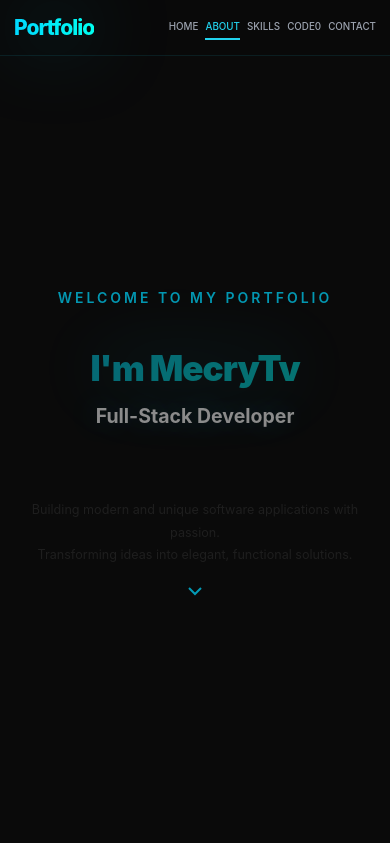
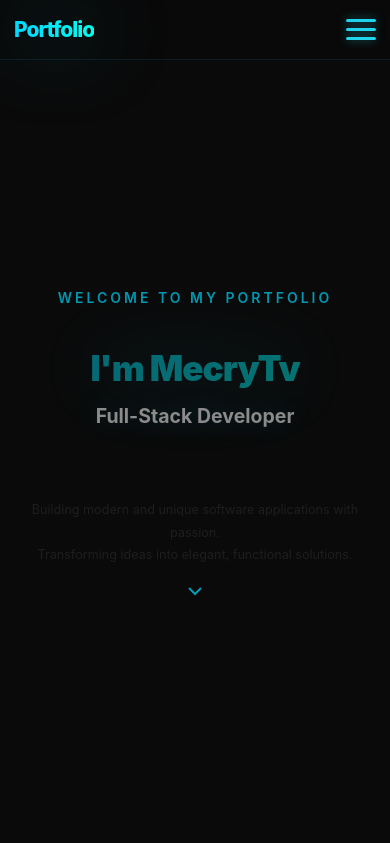
Before and after one commit to MecryTv/WEB-MyWebsite, a React (Vite) app: page /about in a window 390 px wide. Shown: the top 843 px of the page. Built offline with nearby package versions, Linux system fonts and the light colour scheme.

Commit message:
[EDIT] Responsive Layout

```diff
--- a/src/components/Header.tsx
+++ b/src/components/Header.tsx
@@ -1,26 +1,46 @@
-import React from "react";
+import React, { useState } from "react";
 import { Link, NavLink } from "react-router-dom";
 import "../styles/Header.scss";
 
 const Header: React.FC = () => {
+    const [isOpen, setIsOpen] = useState(false);
     const activeLinkClassName = "active-nav-link";
+
+    // Funktion zum Umschalten des Menüs
+    const toggleMenu = () => {
+        setIsOpen(!isOpen);
+    };
+
+    // Menü schließen, wenn ein Link geklickt wird
+    const closeMenu = () => {
+        setIsOpen(false);
+    };
 
     return (
         <header id="main-header" className="main-header">
             <nav className="header-nav">
-                <Link
-                    to="/"
-                    className="logo-link"
-                >
+                <Link to="/" className="logo-link" onClick={closeMenu}>
                     Portfolio
                 </Link>
 
-                <div className="nav-links">
+                {/* Hamburger Button (sichtbar auf Mobile) */}
+                <div
+                    className={`hamburger ${isOpen ? "active" : ""}`}
+                    onClick={toggleMenu}
+                >
+                    <span className="bar"></span>
+                    <span className="bar"></span>
+                    <span className="bar"></span>
+                </div>
+
+                {/* Navigations Links */}
+                <div className={`nav-links ${isOpen ? "active" : ""}`}>
                     <NavLink
                         to="/"
                         className={({ isActive }) =>
                             `nav-link ${isActive ? activeLinkClassName : ""}`
                         }
+                        onClick={closeMenu}
                     >
                         Home
                     </NavLink>
@@ -29,6 +49,7 @@ const Header: React.FC = () => {
                         className={({ isActive }) =>
                             `nav-link ${isActive ? activeLinkClassName : ""}`
                         }
+                        onClick={closeMenu}
                     >
                         About
                     </NavLink>
@@ -37,6 +58,7 @@ const Header: React.FC = () => {
                         className={({ isActive }) =>
                             `nav-link ${isActive ? activeLinkClassName : ""}`
                         }
+                        onClick={closeMenu}
                     >
                         Skills
                     </NavLink>
@@ -45,6 +67,7 @@ const Header: React.FC = () => {
                         className={({ isActive }) =>
                             `nav-link ${isActive ? activeLinkClassName : ""}`
                         }
+                        onClick={closeMenu}
                     >
                         Code0
                     </NavLink>
@@ -53,6 +76,7 @@ const Header: React.FC = () => {
                         className={({ isActive }) =>
                             `nav-link ${isActive ? activeLinkClassName : ""}`
                         }
+                        onClick={closeMenu}
                     >
                         Contact
                     </NavLink>
--- a/src/styles/Header.scss
+++ b/src/styles/Header.scss
@@ -18,21 +18,24 @@ $link-active-color: #22d3ee;
   right: 0;
   width: 100%;
   z-index: 1000;
-  padding: 1.5rem 5rem;
+  padding: 0 5rem;
+  height: var(--header-height); // Nutzt die Variable aus index.scss
   background: rgba(10, 10, 10, 0.95);
   backdrop-filter: blur(12px);
   border-bottom: 1px solid rgba($link-active-color, 0.1);
+  display: flex;
+  align-items: center;
 
   @media (max-width: 1024px) {
-    padding: 1rem 3rem;
+    padding: 0 3rem;
   }
 
   @media (max-width: 768px) {
-    padding: 1rem 1.5rem;
+    padding: 0 1.5rem;
   }
 
   @media (max-width: 480px) {
-    padding: 0.75rem 1rem;
+    padding: 0 1rem;
   }
 }
 
@@ -53,9 +56,49 @@ $link-active-color: #22d3ee;
   @include logo-style;
   transition: all 300ms ease-in-out;
   white-space: nowrap;
+  z-index: 1001; // Damit das Logo auch klickbar bleibt, wenn das Menü offen ist
 
   &:hover {
     filter: drop-shadow(0 0 40px rgba($logo-gradient-start, 0.7)) brightness(1.25);
+  }
+}
+
+/* --- HAMBURGER MENU BUTTON (Neu) --- */
+.hamburger {
+  display: none; // Standardmäßig versteckt auf Desktop
+  cursor: pointer;
+  flex-direction: column;
+  justify-content: space-between;
+  width: 30px;
+  height: 21px;
+  z-index: 1001; // Über dem Dropdown-Menü
+
+  .bar {
+    display: block;
+    width: 100%;
+    height: 3px;
+    background-color: $link-active-color;
+    border-radius: 3px;
+    transition: all 0.3s ease-in-out;
+    box-shadow: 0 0 10px rgba($link-active-color, 0.5);
+  }
+
+  // Sichtbar machen ab Tablet/Handy Größe
+  @media (max-width: 768px) {
+    display: flex;
+  }
+
+  // Animation zum "X"
+  &.active {
+    .bar:nth-child(1) {
+      transform: translateY(9px) rotate(45deg);
+    }
+    .bar:nth-child(2) {
+      opacity: 0;
+    }
+    .bar:nth-child(3) {
+      transform: translateY(-9px) rotate(-45deg);
+    }
   }
 }
 
@@ -63,13 +106,29 @@ $link-active-color: #22d3ee;
   display: flex;
   gap: clamp(1.5rem, 5vw, 3rem);
   align-items: center;
+  transition: all 0.3s ease-in-out;
 
+  /* --- MOBILE DARSTELLUNG (Dropdown) --- */
   @media (max-width: 768px) {
-    gap: 1rem;
-  }
+    position: fixed;
+    top: var(--header-height); // Startet genau unter dem Header
+    right: -100%; // Versteckt außerhalb des Bildschirms (rechts)
+    width: 100%;
+    height: calc(100vh - var(--header-height)); // Füllt den Rest des Bildschirms
 
-  @media (max-width: 480px) {
-    gap: 0.5rem;
+    flex-direction: column;
+    justify-content: center;
+    background: rgba(10, 10, 10, 0.98); // Fast undurchsichtig
+    backdrop-filter: blur(15px);
+    border-top: 1px solid rgba($link-active-color, 0.1);
+
+    gap: 2.5rem; // Mehr Abstand zwischen den Links auf dem Handy
+    padding-bottom: 2rem;
+
+    // Wenn die Klasse "active" von React hinzugefügt wird:
+    &.active {
+      right: 0; // Menü fliegt rein
+    }
   }
 }
 
@@ -84,16 +143,20 @@ $link-active-color: #22d3ee;
   color: $link-inactive-color;
   white-space: nowrap;
 
-  @media (max-width: 480px) {
-    letter-spacing: 0px;
+  // Auf Mobile etwas größer
+  @media (max-width: 768px) {
+    font-size: 1.5rem;
+    letter-spacing: 2px;
   }
 
   &:hover {
     color: $link-active-color;
+    text-shadow: 0 0 10px rgba($link-active-color, 0.5);
   }
 
   &.active-nav-link {
     color: $link-active-color;
+    text-shadow: 0 0 15px rgba($link-active-color, 0.6);
 
     &::after {
       content: "";
@@ -103,6 +166,12 @@ $link-active-color: #22d3ee;
       width: 100%;
       height: 2px;
       background-color: $link-active-color;
+      box-shadow: 0 0 10px $link-active-color;
+
+      // Auf Mobile den Unterstrich etwas weiter weg
+      @media (max-width: 768px) {
+        bottom: -10px;
+      }
     }
   }
 }
--- a/src/styles/Imprint.scss
+++ b/src/styles/Imprint.scss
@@ -55,7 +55,7 @@
         color: var(--hellblau);
         text-decoration: none;
         transition: all 0.3s ease;
-        word-break: break-all;
+        word-break: break-word;
 
         &:hover {
           color: var(--akzent);
@@ -85,6 +85,7 @@
     .imprint-content {
       .imprint-title {
         font-size: 2.5rem;
+        margin-bottom: 2rem;
       }
 
       .imprint-block {
@@ -93,11 +94,24 @@
         h2 {
           font-size: 1.25rem;
         }
-
-        p {
-          font-size: 0.95rem;
-        }
       }
     }
   }
 }
+
+@media (max-width: 480px) {
+  .imprint-section {
+    padding: 5rem 1rem 2rem;
+
+    .imprint-content {
+      .imprint-title {
+        font-size: 2rem;
+      }
+
+      .imprint-block {
+        padding: 1.25rem;
+        margin-bottom: 1.5rem;
+      }
+    }
+  }
+}
--- a/src/styles/LoadingScreen.scss
+++ b/src/styles/LoadingScreen.scss
@@ -2,7 +2,6 @@ $primary-bg: #1a202c;
 $text-color: #ffffff;
 $secondary-text: #a0aec0;
 $spinner-color: #3b82f6;
-$spinner-size: 16px;
 
 .loading-container {
   display: flex;
@@ -22,6 +21,7 @@ $spinner-size: 16px;
 
 .loading-content {
   text-align: center;
+  padding: 1rem;
 }
 
 .spinner {
@@ -29,28 +29,38 @@ $spinner-size: 16px;
   width: 4rem;
   height: 4rem;
   margin: 0 auto 1rem auto;
-
   border: 4px solid transparent;
   border-top-color: $spinner-color;
   border-radius: 50%;
+  animation: spin 1s linear infinite;
 
-  animation: spin 1s linear infinite;
+  @media (max-width: 480px) {
+    width: 3rem;
+    height: 3rem;
+    border-width: 3px;
+  }
 }
 
 .title {
   font-size: 1.5rem;
   font-weight: 600;
+  margin-bottom: 0.5rem;
+
+  @media (max-width: 480px) {
+    font-size: 1.2rem;
+  }
 }
 
 .message {
   color: $secondary-text;
+  font-size: 1rem;
+
+  @media (max-width: 480px) {
+    font-size: 0.9rem;
+  }
 }
 
 @keyframes spin {
-  0% {
-    transform: rotate(0deg);
-  }
-  100% {
-    transform: rotate(360deg);
-  }
+  0% { transform: rotate(0deg); }
+  100% { transform: rotate(360deg); }
 }
--- a/src/styles/PrivacyPolicy.scss
+++ b/src/styles/PrivacyPolicy.scss
@@ -67,7 +67,7 @@
         color: var(--hellblau);
         text-decoration: none;
         transition: all 0.3s ease;
-        word-break: break-all;
+        word-break: break-word;
 
         &:hover {
           color: var(--akzent);
@@ -86,10 +86,6 @@
         font-size: 0.875rem;
         color: rgba(139, 139, 139, 0.7);
         margin-bottom: 0.5rem;
-
-        &:last-child {
-          margin-bottom: 0;
-        }
       }
     }
   }
@@ -102,6 +98,7 @@
     .privacy-content {
       .privacy-title {
         font-size: 2.5rem;
+        margin-bottom: 2rem;
       }
 
       .privacy-block {
@@ -110,15 +107,28 @@
         h2 {
           font-size: 1.25rem;
         }
-
         h3 {
           font-size: 1.1rem;
-        }
-
-        p {
-          font-size: 0.95rem;
         }
       }
     }
   }
 }
+
+@media (max-width: 480px) {
+  .privacy-section {
+    padding: 5rem 1rem 2rem;
+
+    .privacy-content {
+      .privacy-title {
+        font-size: 2rem;
+      }
+
+      .privacy-block {
+        padding: 1.25rem;
+        h2 { font-size: 1.1rem; }
+        p { font-size: 0.9rem; }
+      }
+    }
+  }
+}
--- a/src/styles/ToastContext.scss
+++ b/src/styles/ToastContext.scss
@@ -11,6 +11,8 @@
   gap: 12px;
   box-shadow: 0 10px 15px -3px rgba(0, 0, 0, 0.1), 0 4px 6px -2px rgba(0, 0, 0, 0.05);
   z-index: 9999;
+  max-width: 400px;
+  width: auto;
 
   opacity: 0;
   transform: translateX(100%);
@@ -23,33 +25,42 @@
 
   &.success {
     border-left: 5px solid #10b981;
-    .toast-icon {
-      color: #10b981;
-    }
+    .toast-icon { color: #10b981; }
   }
 
   &.error {
     border-left: 5px solid #ef4444;
-    .toast-icon {
-      color: #ef4444;
-    }
+    .toast-icon { color: #ef4444; }
   }
 
   &.warn {
     border-left: 5px solid #f59e0b;
-    .toast-icon {
-      color: #f59e0b;
-    }
+    .toast-icon { color: #f59e0b; }
   }
 
   .toast-icon {
     display: flex;
     align-items: center;
     justify-content: center;
+    flex-shrink: 0;
   }
 
   span {
     font-size: 0.95rem;
     font-weight: 500;
+    line-height: 1.4;
+  }
+
+  @media (max-width: 480px) {
+    right: 1rem;
+    left: 1rem;
+    top: 1rem;
+    width: auto;
+    justify-content: flex-start;
+    transform: translateY(-20px);
+
+    &.show {
+      transform: translateY(0);
+    }
   }
 }
```
